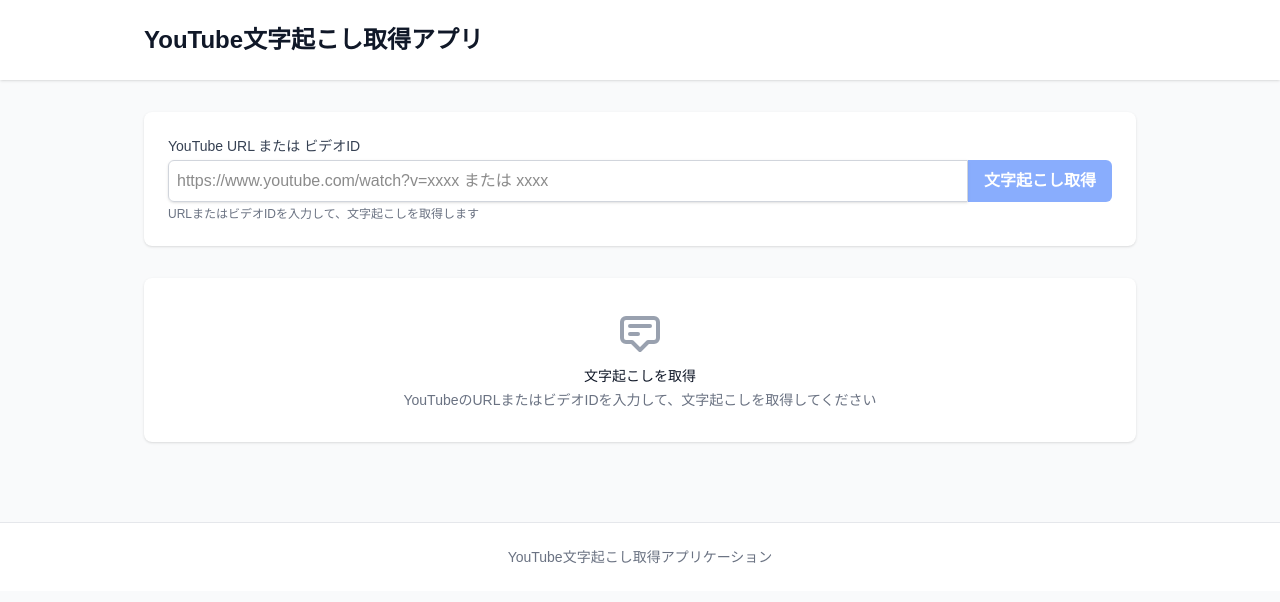
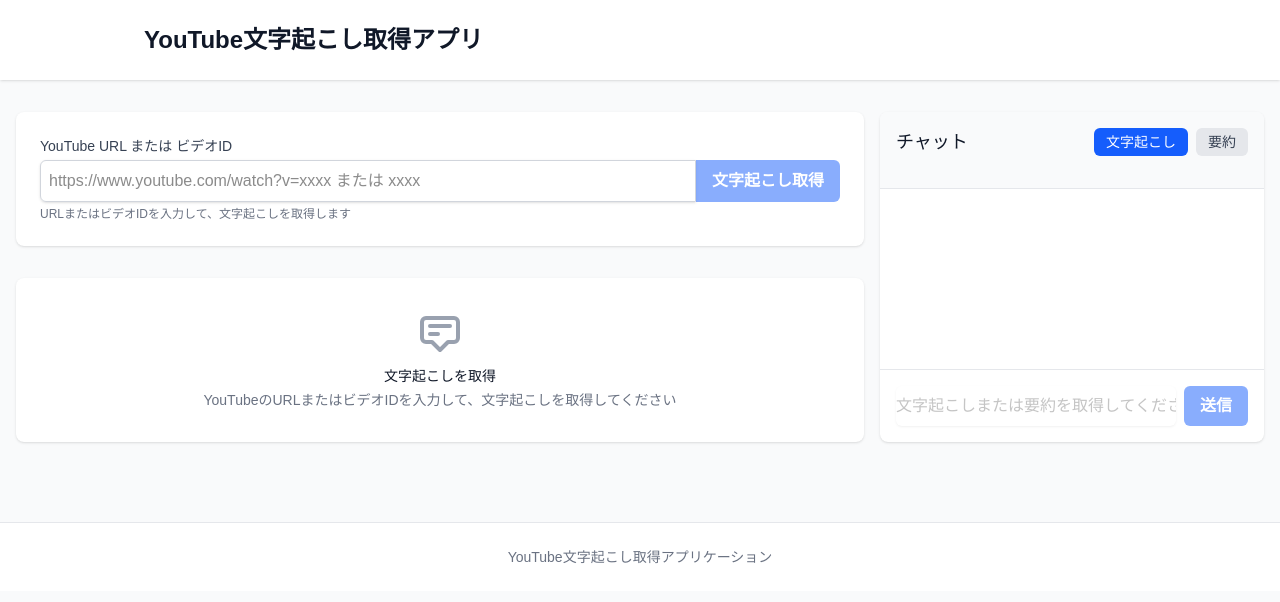
Before and after one commit to RiSEblackbird/youtube-content-processor2, a Next.js app in the folder frontend/: page / in a window 1280 px wide. Shown: the top 602 px of the page. Built offline with nearby package versions, Linux system fonts and the light colour scheme.

Commit message:
feat: add chat function and ui

```diff
--- a/frontend/src/app/page.tsx
+++ b/frontend/src/app/page.tsx
@@ -11,6 +11,11 @@
   const [isSummarizing, setIsSummarizing] = useState(false);
   const [error, setError] = useState('');
   const [isTranscriptExpanded, setIsTranscriptExpanded] = useState(true);
+  // チャット関連の状態
+  const [chatType, setChatType] = useState('transcript');
+  const [chatMessage, setChatMessage] = useState('');
+  const [chatMessages, setChatMessages] = useState([]);
+  const [isChatLoading, setIsChatLoading] = useState(false);
 
   const handleSubmit = async (e) => {
     e.preventDefault();
@@ -78,6 +83,46 @@
     }
   };
 
+  // チャットメッセージ送信処理
+  const handleSendMessage = async () => {
+    if (!chatMessage.trim() || isChatLoading) return;
+
+    const newMessage = { type: 'user', content: chatMessage };
+    setChatMessages(prev => [...prev, newMessage]);
+    setChatMessage('');
+    setIsChatLoading(true);
+
+    try {
+      const contentText = chatType === 'transcript'
+        ? transcript.map(item => item.text).join(' ')
+        : summary;
+
+      const response = await fetch('http://127.0.0.1:8000/chat/', {
+        method: 'POST',
+        headers: {
+          'Content-Type': 'application/json',
+        },
+        body: JSON.stringify({
+          content: chatMessage,
+          type: chatType,
+          contentText: contentText,
+        }),
+      });
+
+      if (!response.ok) {
+        const errorData = await response.json();
+        throw new Error(errorData.detail || 'チャットの応答に失敗しました');
+      }
+
+      const data = await response.json();
+      setChatMessages(prev => [...prev, { type: 'ai', content: data.response }]);
+    } catch (err) {
+      setError(err instanceof Error ? err.message : '予期せぬエラーが発生しました');
+    } finally {
+      setIsChatLoading(false);
+    }
+  };
+
   // 文字起こしを表示形式に変換
   const formatTranscript = (transcriptItems) => {
     return transcriptItems.map((item, index) => {
@@ -109,7 +154,8 @@
         </div>
       </header>
 
-      <main className="max-w-5xl mx-auto px-4 py-8">
+      <main className="max-w-7xl mx-auto px-4 py-8 flex">
+        <div className="flex-1 mr-4">
           <div className="bg-white shadow rounded-lg p-6 mb-8">
             <form onSubmit={handleSubmit} className="space-y-4">
               <div>
@@ -227,6 +273,97 @@
               </p>
             </div>
           )}
+        </div>
+
+        {/* チャットサイドバー */}
+        <div className="w-96 bg-white shadow rounded-lg overflow-hidden flex flex-col">
+          <div className="p-4 bg-gray-50 border-b border-gray-200">
+            <div className="flex items-center justify-between mb-4">
+              <h2 className="text-lg font-medium text-gray-900">チャット</h2>
+              <div className="flex items-center space-x-2">
+                <button
+                  onClick={() => setChatType('transcript')}
+                  className={`px-3 py-1 rounded-md text-sm ${
+                    chatType === 'transcript'
+                      ? 'bg-blue-600 text-white'
+                      : 'bg-gray-200 text-gray-700'
+                  }`}
+                >
+                  文字起こし
+                </button>
+                <button
+                  onClick={() => setChatType('summary')}
+                  className={`px-3 py-1 rounded-md text-sm ${
+                    chatType === 'summary'
+                      ? 'bg-blue-600 text-white'
+                      : 'bg-gray-200 text-gray-700'
+                  }`}
+                >
+                  要約
+                </button>
+              </div>
+            </div>
+          </div>
+
+          <div className="flex-1 overflow-y-auto p-4 space-y-4">
+            {chatMessages.map((msg, index) => (
+              <div
+                key={index}
+                className={`flex ${
+                  msg.type === 'user' ? 'justify-end' : 'justify-start'
+                }`}
+              >
+                <div
+                  className={`max-w-[80%] rounded-lg p-3 ${
+                    msg.type === 'user'
+                      ? 'bg-blue-600 text-white'
+                      : 'bg-gray-100 text-gray-900'
+                  }`}
+                >
+                  {msg.content}
+                </div>
+              </div>
+            ))}
+            {isChatLoading && (
+              <div className="flex justify-start">
+                <div className="bg-gray-100 rounded-lg p-3 flex items-center space-x-2">
+                  <div className="w-2 h-2 bg-gray-400 rounded-full animate-bounce" style={{ animationDelay: '0ms' }} />
+                  <div className="w-2 h-2 bg-gray-400 rounded-full animate-bounce" style={{ animationDelay: '150ms' }} />
+                  <div className="w-2 h-2 bg-gray-400 rounded-full animate-bounce" style={{ animationDelay: '300ms' }} />
+                </div>
+              </div>
+            )}
+          </div>
+
+          <div className="p-4 border-t border-gray-200">
+            <div className="flex space-x-2">
+              <input
+                type="text"
+                value={chatMessage}
+                onChange={(e) => setChatMessage(e.target.value)}
+                disabled={isChatLoading || !(transcript.length > 0 || summary)}
+                placeholder={
+                  transcript.length > 0 || summary
+                    ? "メッセージを入力..."
+                    : "文字起こしまたは要約を取得してください"
+                }
+                className="flex-1 rounded-md border-gray-300 shadow-sm focus:border-blue-500 focus:ring-blue-500 disabled:opacity-50"
+                onKeyPress={(e) => {
+                  if (e.key === 'Enter') {
+                    handleSendMessage();
+                  }
+                }}
+              />
+              <button
+                onClick={handleSendMessage}
+                disabled={isChatLoading || !chatMessage.trim() || !(transcript.length > 0 || summary)}
+                className="bg-blue-600 hover:bg-blue-700 text-white font-bold py-2 px-4 rounded-md disabled:opacity-50"
+              >
+                送信
+              </button>
+            </div>
+          </div>
+        </div>
       </main>
 
       <footer className="bg-white border-t border-gray-200 mt-12">
```
Also changed, not shown: 1 other file (tests, documents, lock files or other folders). Lines whose indentation alone changed are shown as unchanged.
